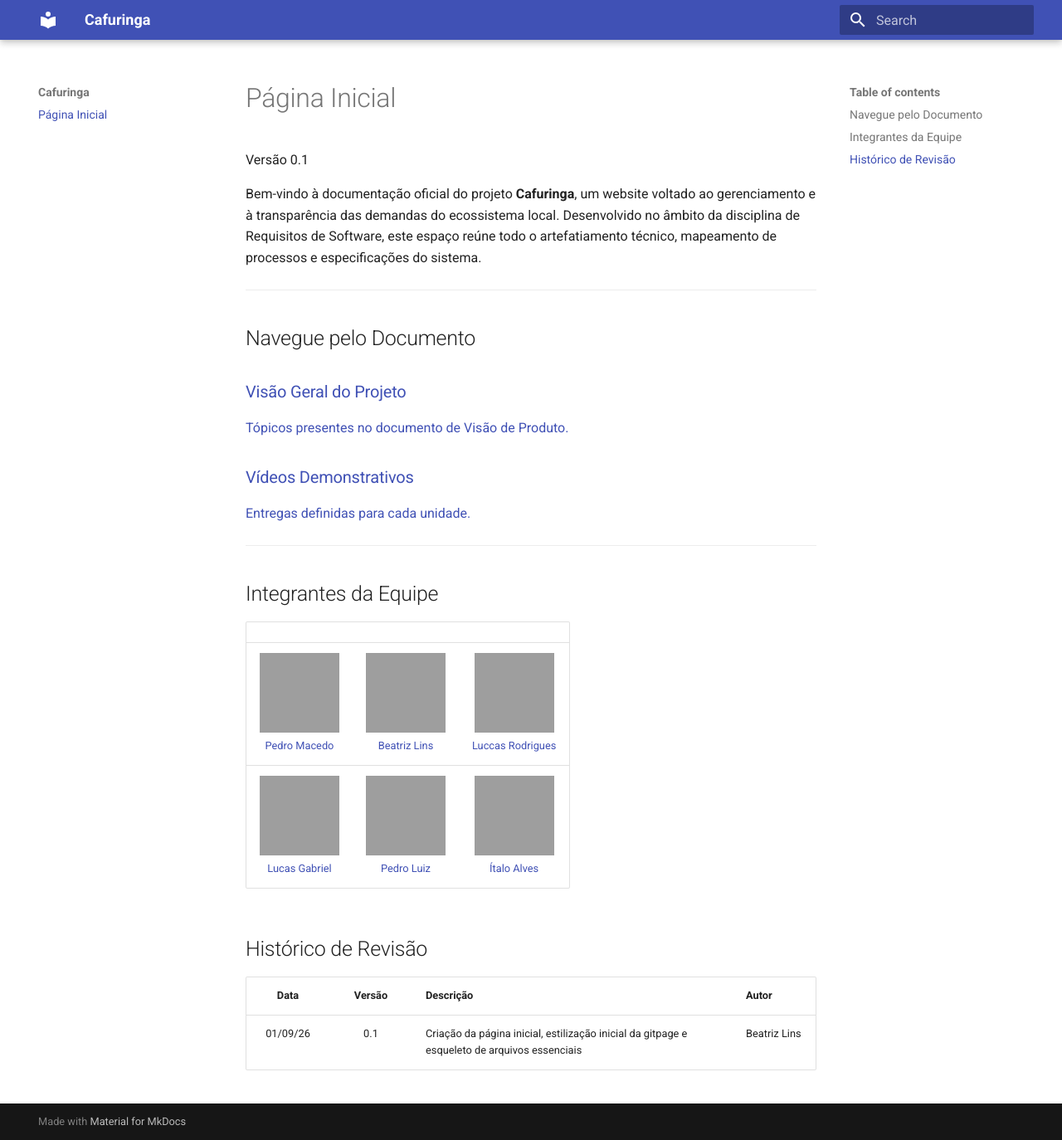
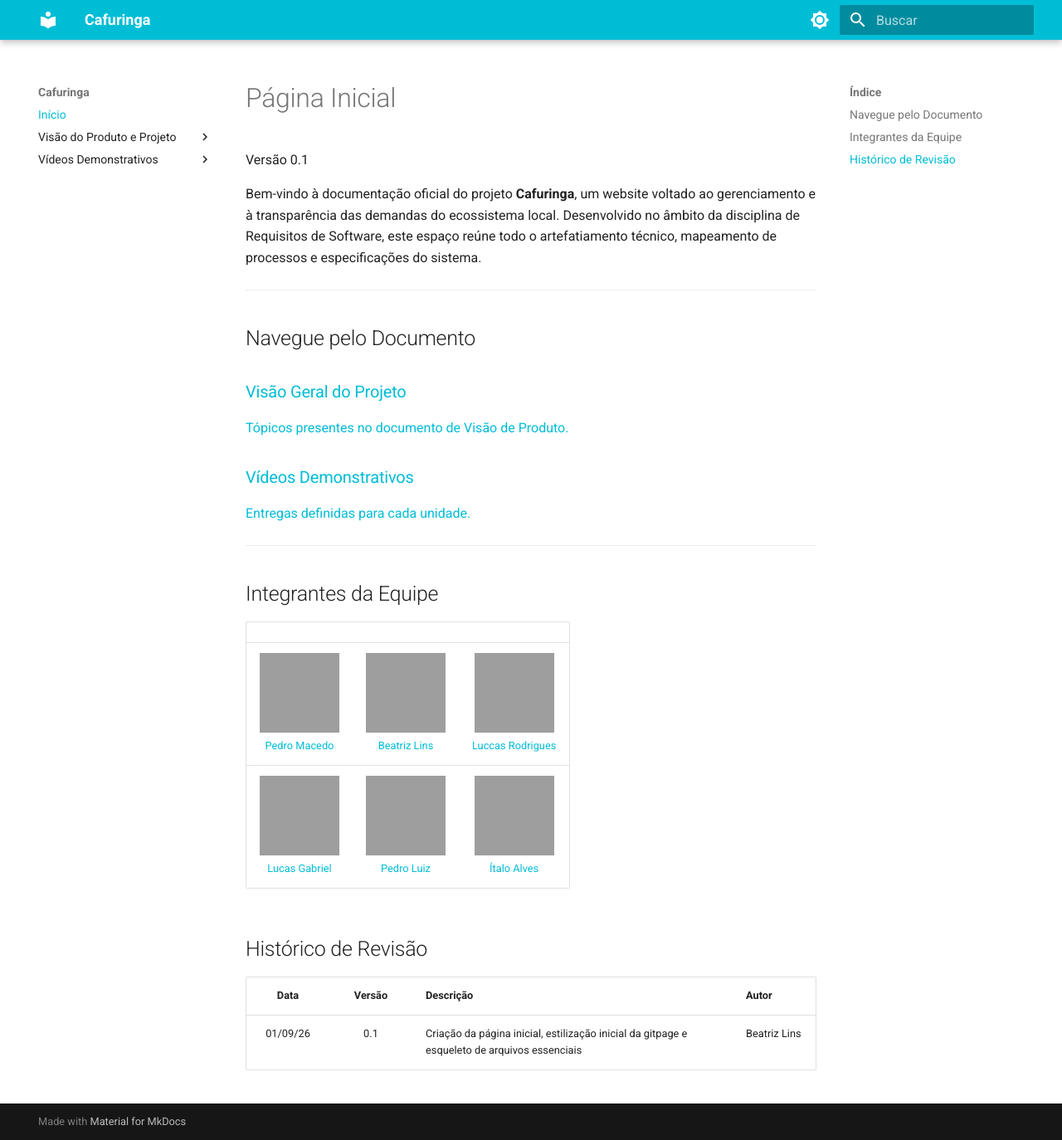
Before and after one commit to mdsreq-fga-unb/REQ-2026.2-T02-RedeCafuringa, an MkDocs documentation site: the page built from docs/index.md, in a window 1280 px wide and 1374 px high. Shown: the whole window at 83% size. Built offline with MkDocs 1.6.1 and Material for MkDocs 9.7.7, drawn with Linux system fonts in a browser that asks for light colours; grey boxes are pictures that could not be loaded.

Commit message:
config: atualizar configuracoes do mkdocs

```diff
--- a/mkdocs.yml
+++ b/mkdocs.yml
@@ -1,3 +1,67 @@
 site_name: Cafuringa
+site_description: 'Repositório de projeto da disciplina de REQ-T1, 2026.2'
+site_author: 'Equipe Bytelab'
+
 theme:
   name: material
+  logo:
+  favicon:
+  language: pt-BR
+  palette:
+    # Palette toggle for light mode
+    - media: "(prefers-color-scheme: light)"
+      scheme: default
+      primary: cyan
+      accent: indigo
+      toggle:
+        icon: material/brightness-7
+        name: Mudar para tema escuro
+    # Palette toggle for dark mode
+    - media: "(prefers-color-scheme: dark)"
+      scheme: slate
+      primary: teal
+      accent: black
+      toggle:
+        icon: material/brightness-4
+        name: Mudar para tema claro
+
+extra_css:
+  - stylesheets/extra.css
+extra_javascript:
+  - javascripts/extra.js
+
+nav:
+  - Início: index.md
+
+  - Visão do Produto e Projeto:
+      - 1. Cenário Atual do Cliente e do Negócio: visao/cenario.md
+      - 2. Solução Proposta: visao/solucao.md
+      - 3. Intervenção: visao/intervencao.md
+      - 4. Estratégias: visao/estrategias.md
+      - 5. Engenharia de Requisitos: visao/engenhariaRequisitos.md
+      - 6. Cronograma: visao/cronograma.md
+      - 7. Interação entre Equipe e Cliente: visao/interacao.md
+      - 8. Requisitos de Software: visao/requisitos.md
+      - 9. DoR e DoD: visao/dor&dod.md
+      - 10. Itens de Trabalho: visao/backlog.md
+      - 11. Lições Aprendidas: visao/licoes.md
+      - 12. Referências: visao/referencias.md
+
+  - Vídeos Demonstrativos:
+      - Unidade 1: entregas/unidade1.md
+      - Unidade 2: entregas/unidade2.md
+      - Unidade 3: entregas/unidade3.md
+      - Unidade 4: entregas/unidade4.md
+
+markdown_extensions:
+  - attr_list
+  - md_in_html
+  - pymdownx.highlight:
+      anchor_linenums: true
+  - pymdownx.inlinehilite
+  - pymdownx.snippets
+  - pymdownx.superfences:
+      custom_fences:
+        - name: mermaid
+          class: mermaid
+          format: !!python/name:pymdownx.superfences.fence_code_format
```
